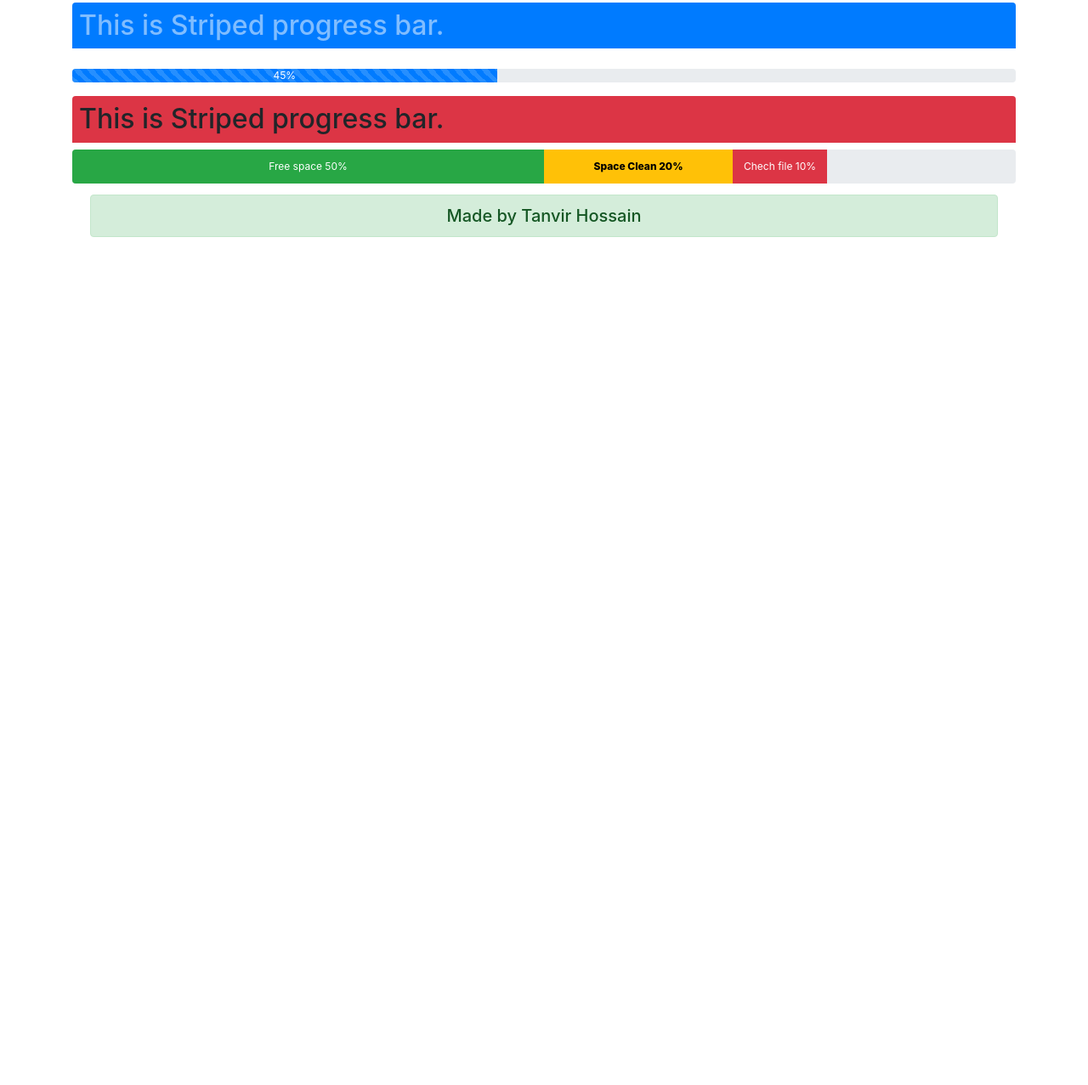
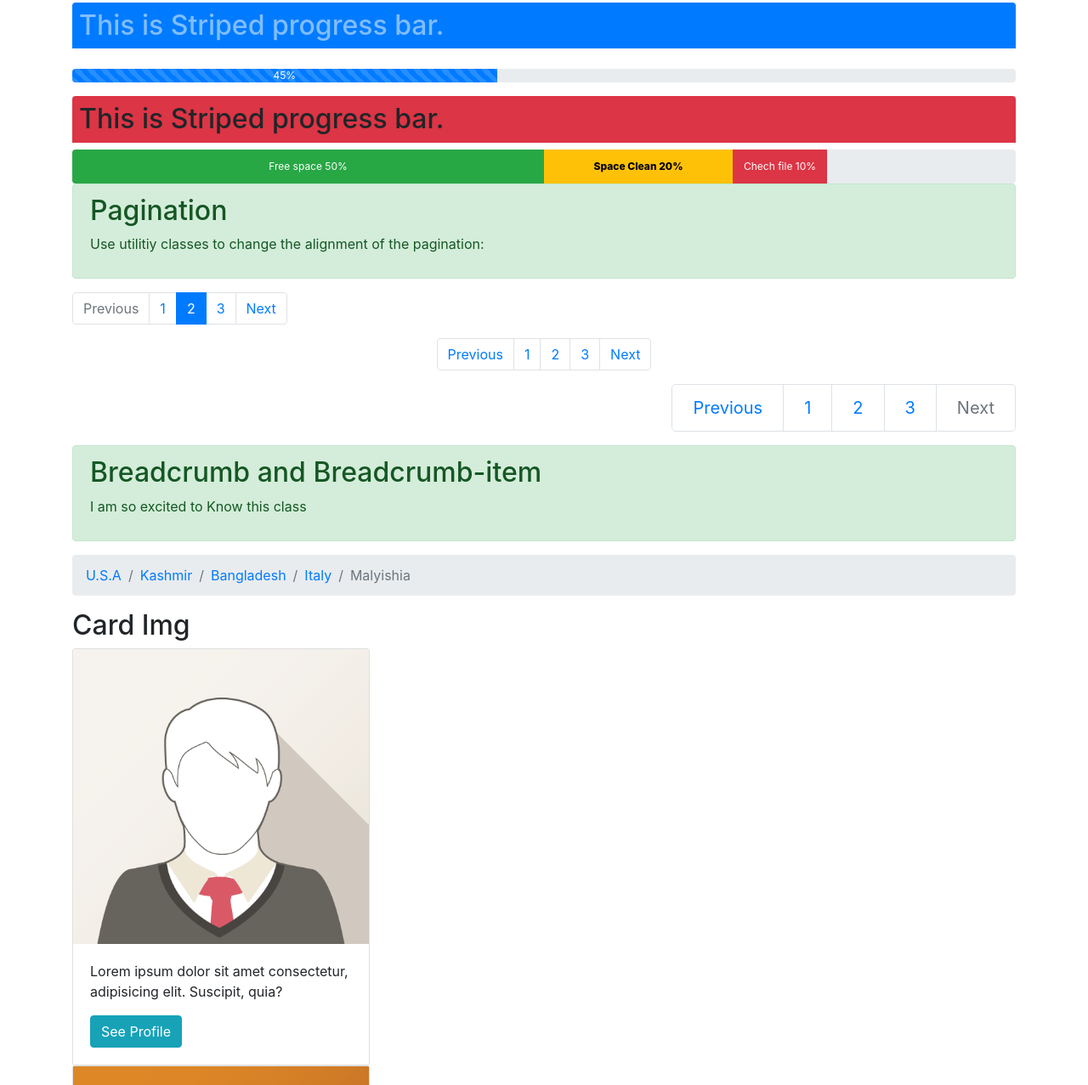
Before and after one commit to rishohagg/Boostrap-Class, a plain HTML site: page index.html in a window 1280 px wide. Shown: the part 5595-6872 px from the top of the page at 85% size. Before the commit the page ends 5919 px from the top, so only its background shows below. Drawn offline with nearby package versions, Linux system fonts and the light colour scheme.

Commit message:
Design somethings

```diff
--- a/index.html
+++ b/index.html
@@ -491,6 +491,78 @@
         </div>
     <!-- this is PROGRESS-BAR style from boostrap   -->
 
+    <!-- this is pagination from boostrap 4 -->
+      <div class="container">
+            <div class="alert alert-success">
+                <h2 class="alert-heading">Pagination</h2>
+              <p>Use utilitiy classes to change the alignment of the pagination:</p>
+            </div>
+                <ul class="pagination">
+                    <li class="page-item disabled"><a href="#" class="page-link">Previous</a></li>
+                    <li class="page-item"><a href="#" class="page-link">1</a></li>
+                    <li class="page-item active"><a href="#" class="page-link">2</a></li>
+                    <li class="page-item"><a href="#" class="page-link">3</a></li>
+                    <li class="page-item"><a href="#" class="page-link">Next</a></li>
+                </ul>
+
+                 <ul class="pagination justify-content-center">
+                    <li class="page-item"><a href="#" class="page-link">Previous</a></li>
+                    <li class="page-item"><a href="#" class="page-link">1</a></li>
+                    <li class="page-item"><a href="#" class="page-link">2</a></li>
+                    <li class="page-item"><a href="#" class="page-link">3</a></li>
+                    <li class="page-item"><a href="#" class="page-link">Next</a></li>
+                </ul>
+
+                 <ul class="pagination-lg pagination justify-content-end">
+                    <li class="page-item"><a href="#" class="page-link">Previous</a></li>
+                    <li class="page-item"><a href="#" class="page-link">1</a></li>
+                    <li class="page-item"><a href="#" class="page-link">2</a></li>
+                    <li class="page-item"><a href="#" class="page-link">3</a></li>
+                    <li class="page-item disabled"><a href="#" class="page-link">Next</a></li>
+                </ul>
+        </div>
+
+    <!-- this is pagination from boostrap 4 -->
+
+
+    <!-- The new think is this BREADCRUMB AND BREADCRUMB-ITEM -->
+        <div class="container">
+            <div class="alert alert-success">
+                <h2 class="alert-heading">Breadcrumb and Breadcrumb-item</h2>
+                <p>I am so excited to Know this class</p>
+            </div>
+            <ul class="breadcrumb">
+            <li class="breadcrumb-item"><a href="#">U.S.A</a></li>
+            <li class="breadcrumb-item"><a href="#">Kashmir</a></li>
+            <li class="breadcrumb-item"><a href="#">Bangladesh</a></li>
+            <li class="breadcrumb-item"><a href="#">Italy</a></li>
+            <li class="breadcrumb-item active">Malyishia</li>
+        </ul>
+        </div>
+    <!-- The new think is this BREADCRUMB AND BREADCRUMB-ITEM -->
+
+    <!-- This is the most useful classes for Boostrap  -->
+        <div class="container">
+            <h2>Card Img</h2>
+            <div class="card" style="width: 350px;">
+            <img src="img_avatar1.png" class="card-img-top" alt="card img">
+            <div class="card-body">
+                <p class="card-text">Lorem ipsum dolor sit amet consectetur, adipisicing elit. Suscipit, quia?</p>
+                <button class="btn btn-info" type="button">See Profile</button>
+            </div>
+        </div>
+
+        <div class="card" style="width: 350px;">
+            <img src="img_avatar6.png" alt="card img2" class="card-img-bottom">
+            <div class="card-body">
+                <p class="card-text">Lorem ipsum dolor sit amet consectetur adipisicing elit. Ex, laboriosam.</p>
+                <button class="btn btn-success" typ="button">
+                    See her profile
+                </button>
+            </div>
+        </div>
+        </div>
+    <!-- This is the most useful classes for Boostrap  -->
 
     <!-- this basic footer -->
     <div class="container">
```
Also changed, not shown: img_avatar1.png (added), img_avatar6.png (added).
